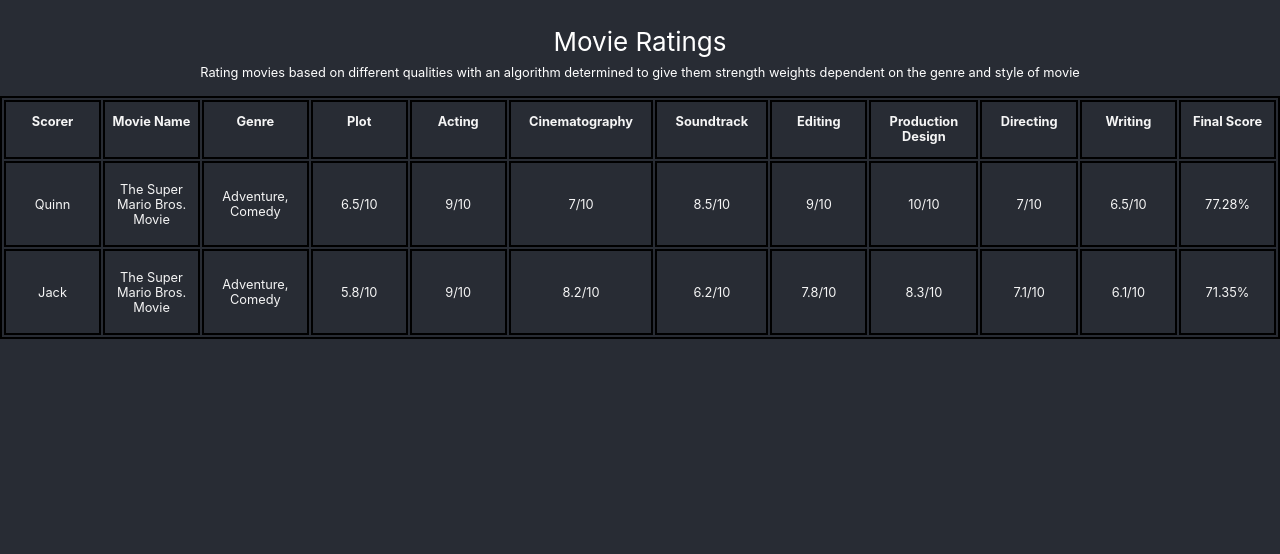
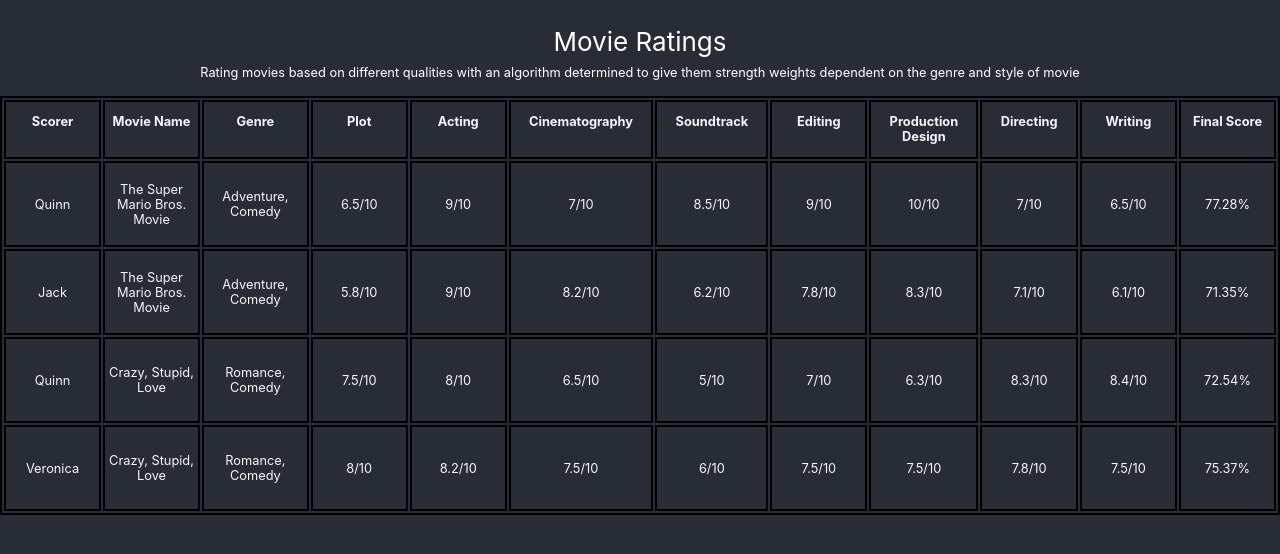
Before and after one commit to Quinn-Barber/movie-ratings, a React (Create React App) app: page / in a window 1280 px wide. Shown: the top 554 px of the page. Built offline with nearby package versions, Linux system fonts and the light colour scheme.

Commit message:
New rankings

```diff
--- a/src/App.js
+++ b/src/App.js
@@ -3,7 +3,9 @@
 
 const data = [
   { name: "The Super Mario Bros. Movie", scorer: "Quinn", genre: "Adventure, Comedy", plot: 6.5, acting: 9, cinematography: 7, soundtrack: 8.5, editing: 9, production: 10, directing: 7, writing: 6.5, isAnimation: true, isStopMotion: false },
-  { name: "The Super Mario Bros. Movie", scorer: "Jack", genre: "Adventure, Comedy", plot: 5.8, acting: 9, cinematography: 8.2, soundtrack: 6.2, editing: 7.8, production: 8.3, directing: 7.1, writing: 6.1, isAnimation: true, isStopMotion: false }
+  { name: "The Super Mario Bros. Movie", scorer: "Jack", genre: "Adventure, Comedy", plot: 5.8, acting: 9, cinematography: 8.2, soundtrack: 6.2, editing: 7.8, production: 8.3, directing: 7.1, writing: 6.1, isAnimation: true, isStopMotion: false },
+  { name: "Crazy, Stupid, Love", scorer: "Quinn", genre: "Romance, Comedy", plot: 7.5, acting: 8, cinematography: 6.5, soundtrack: 5, editing: 7, production: 6.3, directing: 8.3, writing: 8.4, isAnimation: false, isStopMotion: false},
+  { name: "Crazy, Stupid, Love", scorer: "Veronica", genre: "Romance, Comedy", plot: 8, acting: 8.2, cinematography: 7.5, soundtrack: 6, editing: 7.5, production: 7.5, directing: 7.8, writing: 7.5, isAnimation: false, isStopMotion: false}
 ]
 
 function App() {
```
